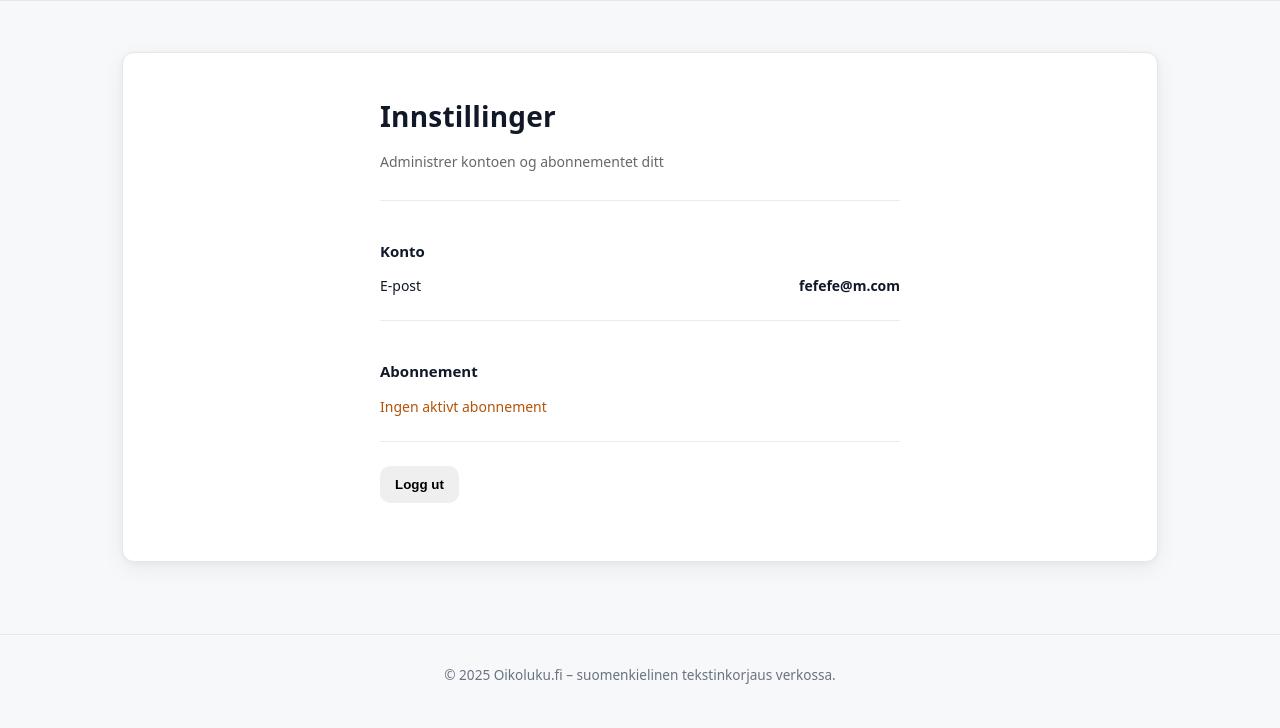
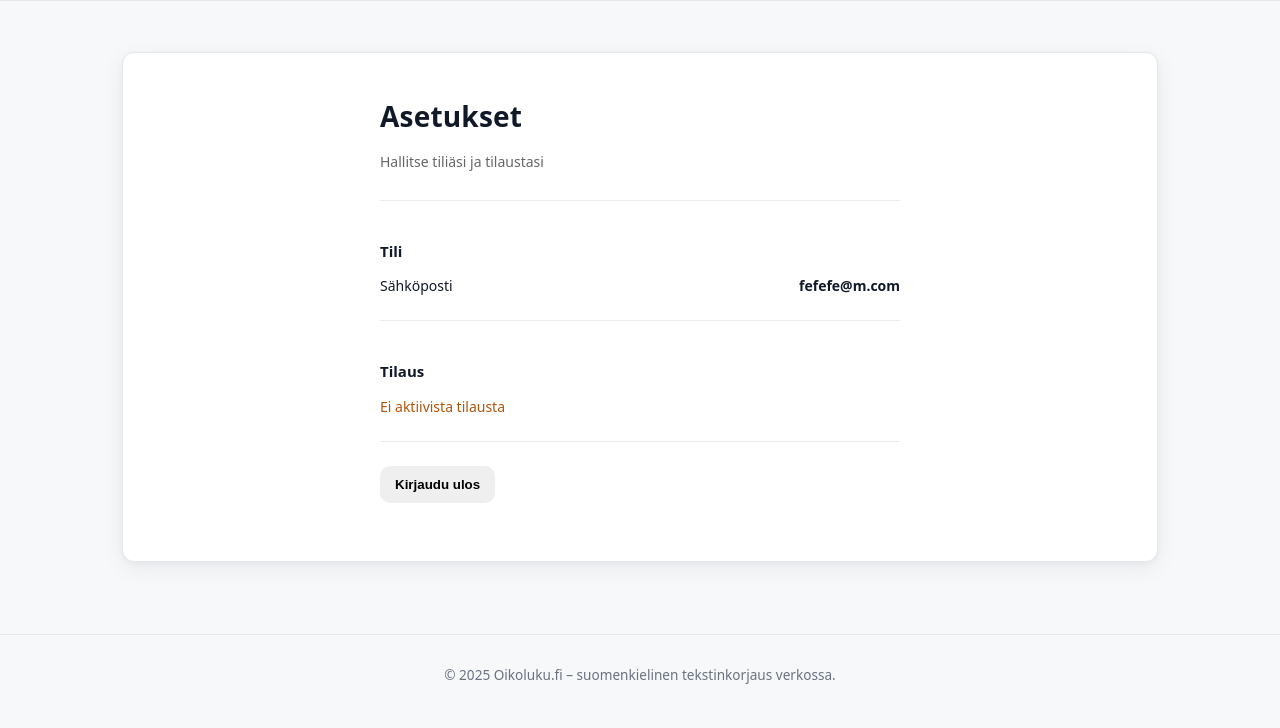
Before and after one commit to JohannesKarasik/oikoluku, a Django app: page /settings/ in a window 1280 px wide. Shown: the part 80-808 px from the top of the page. Run offline with Django 5.2, Linux system fonts and the light colour scheme; a user stored in the database is signed in.

Commit message:
Initial commit

```diff
--- a/checker/templates/checker/settings.html
+++ b/checker/templates/checker/settings.html
@@ -1,13 +1,13 @@
 {% load static %}
 
 <!DOCTYPE html>
-<html lang="no">
+<html lang="fi">
 <head>
   <meta charset="UTF-8" />
   <meta name="viewport" content="width=device-width, initial-scale=1" />
 
-  <title>Innstillinger – Rettskriving Sjekk</title>
-  <meta name="description" content="Administrer konto, abonnement og passord for Rettskriving Sjekk." />
+  <title>Asetukset – Rettskriving Sjekk</title>
+  <meta name="description" content="Hallitse tiliäsi, tilaustasi ja salasanaasi Rettskriving Sjekk -palvelussa." />
 
   <link rel="icon" href="{% static 'checker/favicon_io/favicon.ico' %}">
   <link rel="stylesheet" href="{% static 'checker/main.css' %}">
@@ -23,9 +23,9 @@
 
         <div class="settings">
 
-          <h1>Innstillinger</h1>
+          <h1>Asetukset</h1>
           <p class="settings-subtitle">
-            Administrer kontoen og abonnementet ditt
+            Hallitse tiliäsi ja tilaustasi
           </p>
 
           {% if messages %}
@@ -38,43 +38,41 @@
 
           <!-- Konto -->
           <section class="settings-section">
-            <h3>Konto</h3>
+            <h3>Tili</h3>
             <div class="settings-row">
-              <span>E-post</span>
+              <span>Sähköposti</span>
               <strong>{{ email }}</strong>
             </div>
           </section>
 
           <!-- Abonnement -->
           <section class="settings-section">
-            <h3>Abonnement</h3>
+            <h3>Tilaus</h3>
 
             {% if is_paying %}
-              <p class="status status--ok">Aktivt abonnement</p>
+              <p class="status status--ok">Aktiivinen tilaus</p>
 
               <form method="post" action="{% url 'cancel_subscription' %}">
                 {% csrf_token %}
                 <button
                   type="submit"
                   class="btn btn--danger btn--outline"
-                  onclick="return confirm('Er du sikker på at du vil si opp abonnementet?')"
+                  onclick="return confirm('Haluatko varmasti peruuttaa tilauksesi?')"
                 >
-                  Si opp abonnement
+                  Peruuta tilaus
                 </button>
               </form>
             {% else %}
-              <p class="status status--warn">Ingen aktivt abonnement</p>
+              <p class="status status--warn">Ei aktiivista tilausta</p>
             {% endif %}
           </section>
 
           <!-- Logg ut -->
           <section class="settings-section">
-
-
             <form method="post" action="{% url 'logout' %}">
               {% csrf_token %}
               <button type="submit" class="btn btn--outline">
-                Logg ut
+                Kirjaudu ulos
               </button>
             </form>
           </section>
```
